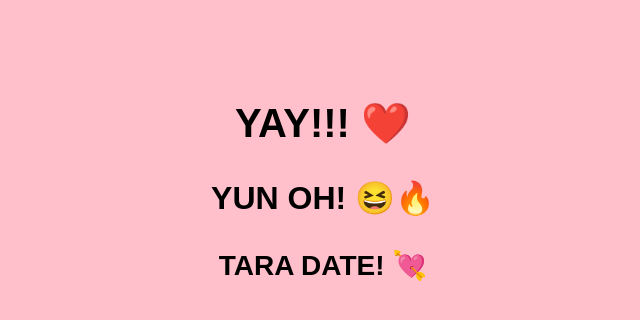
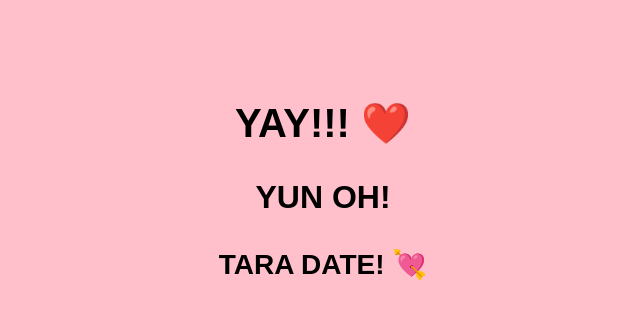
Before and after one commit to ace524/be-my-valentine, a plain HTML site: page index.html in a window 1280 px wide. Both pictures are taken after a click on the button "Yes 💖". Shown: the whole page, without its empty margins (317-957 px from the left). Drawn offline with Linux system fonts and the light colour scheme.

Commit message:
Update index.html

```diff
--- a/index.html
+++ b/index.html
@@ -71,7 +71,7 @@
     function sayYes() {
       document.body.innerHTML = `
         <h1>YAY!!! ❤️</h1>
-        <p style="font-size:32px; font-weight:bold;">YUN OH! 😆🔥</p>
+        <p style="font-size:32px; font-weight:bold;">YUN OH!</p>
         <p style="font-size:28px; font-weight:bold;">TARA DATE! 💘</p>
       `;
     }
```
